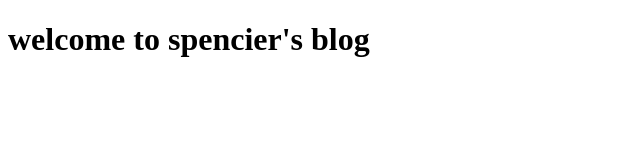
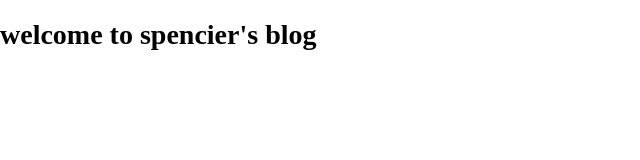
Before and after one commit to looversi/myblog, a plain HTML site: page html_file/index.html in a window 1280 px wide. Shown: the whole page, without its empty margins (0-640 px from the left). Drawn offline with Linux system fonts and the light colour scheme; the site is published under a folder, as on GitHub Pages, so addresses that start at the root find nothing.

Commit message:
test link in gh

```diff
--- a/html_file/index.html
+++ b/html_file/index.html
@@ -2,7 +2,7 @@
 <html>
 <head>
 	<title>welcome!</title>
-	<link rel="stylesheet" type="text/css" href="/css_file/index.css">
+	<link rel="stylesheet" type="text/css" href="../css_file/index.css">
 </head>
 <body>
 <div id="bg">
```
